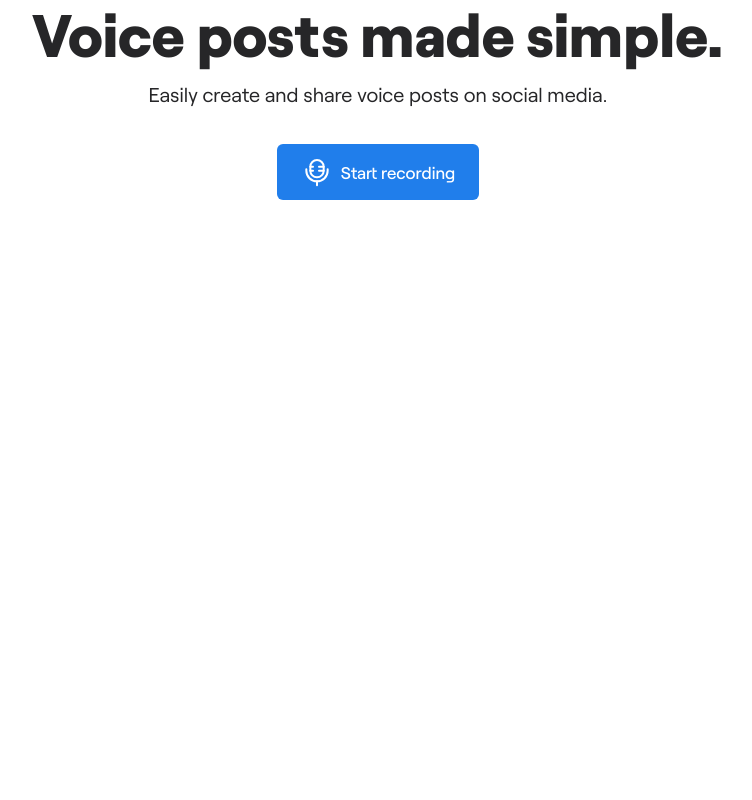
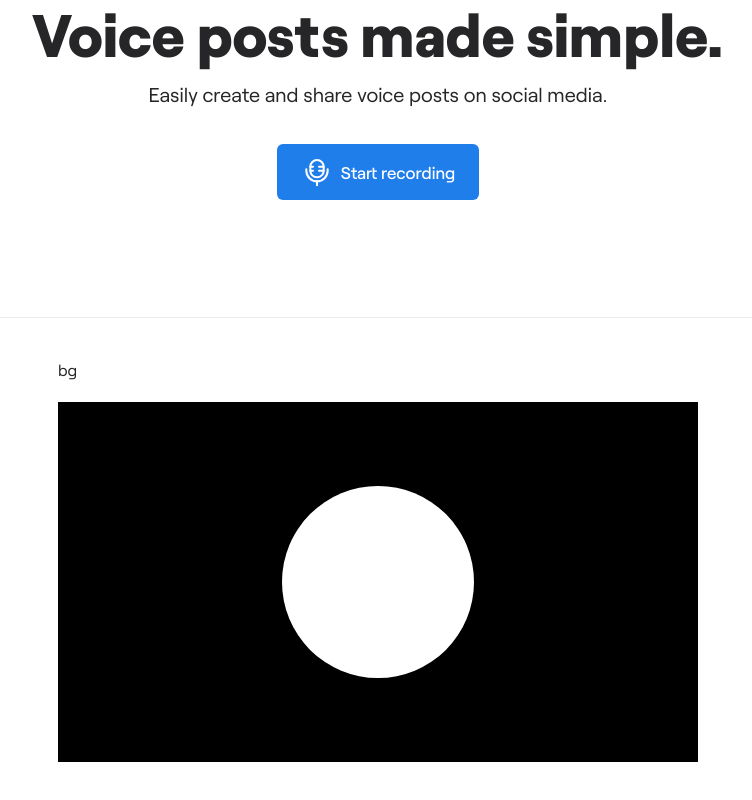
Before and after one commit to hixvmx/sound-post, a Next.js app: page / in a window 1280 px wide. Shown: the part 228-1028 px from the top of the page, without its empty margins (262-1014 px from the left). Before the commit the page ends 800 px from the top, so only its background shows below. Built offline with nearby package versions, Linux system fonts and the light colour scheme; no server answers.

Commit message:
feat: Start design of Studio section (incomplete)

```diff
--- /dev/null
+++ b/src/components/Pages/Home/Studio/Preview/Avatar.jsx
@@ -0,0 +1,35 @@
+import { isNull } from "@/app/helpers/utils";
+
+export default function Avatar({ img, bg, size }) {
+
+    const handleAvatarChange = (e) => {
+        const file = e.target.files[0];
+        if (file) {
+            const imageUrl = URL.createObjectURL(file);
+            img.change(imageUrl);
+        } else {
+            img.change(null);
+        }
+    }
+
+    return (
+        <label className="w-fit">
+            <input
+                type="file"
+                accept="image/*"
+                onChange={handleAvatarChange}
+                hidden
+            />
+            <div
+                className="rounded-full bg-white overflow-hidden cursor-pointer"
+                style={{
+                    width: `${(size * 0.2) / 2}px`,
+                    height: `${(size * 0.2) / 2}px`,
+                    backgroundColor: bg.value,
+                }}
+            >
+                {!isNull(img.value) ? <img src={img.value} className="w-full h-full" /> : null}
+            </div>
+        </label>
+    )
+}
--- /dev/null
+++ b/src/components/Pages/Home/Studio/Preview/PreviewHeader.jsx
@@ -0,0 +1,8 @@
+
+export default function PreviewHeader() {
+    return (
+        <div className="w-full flex items-center gap-2">
+            bg
+        </div>
+    )
+}
--- /dev/null
+++ b/src/components/Pages/Home/Studio/Preview/index.jsx
@@ -0,0 +1,28 @@
+import Avatar from "./Avatar";
+
+export default function Preview({
+    videoSize = { w: 0, h: 0 },
+    videoBg = { value: '#ffffff', change: () => { } },
+    avatarBg = { value: '#ffffff', change: () => { } },
+    avatarImg = { value: '', change: () => { } },
+}) {
+
+    const { w, h } = videoSize;
+
+    return (
+        <div
+            className="my-4 flex items-center justify-center"
+            style={{
+                width: `${w / 3}px`,
+                height: `${h / 3}px`,
+                backgroundColor: videoBg.value,
+            }}
+        >
+            <Avatar
+                img={avatarImg}
+                bg={avatarBg}
+                size={w}
+            />
+        </div>
+    )
+}
--- /dev/null
+++ b/src/components/Pages/Home/Studio/index.jsx
@@ -0,0 +1,37 @@
+"use client"
+import { useState } from "react";
+import Preview from "./Preview";
+import PreviewHeader from "./Preview/PreviewHeader";
+
+
+export default function Studio() {
+
+    // Avata and BG colors
+    const [videoBg, setVideoBg] = useState('#000000')
+    const [avatarBg, setAvatarBg] = useState('#ffffff')
+    const [avatarImg, setAvatarImg] = useState(null);
+
+
+    // const { width, height } = { width: 1920, height: 1080 };
+    const videoWidth = 1920;
+    const videoHeight = 1080;
+
+    return (
+        <section id="record">
+            <div className="w-full max-w-6xl mx-auto flex flex-col items-center justify-center border-t mb-20 pt-10">
+
+
+                <div className="flex flex-col gap-1">
+                    <PreviewHeader
+                    />
+                    <Preview
+                        videoSize={{ w: videoWidth, h: videoHeight }}
+                        videoBg={{ value: videoBg, change: setVideoBg }}
+                        avatarBg={{ value: avatarBg, change: setAvatarBg }}
+                        avatarImg={{ value: avatarImg, change: setAvatarImg }}
+                    />
+                </div>
+            </div>
+        </section>
+    )
+}
--- a/src/components/Pages/Home/index.jsx
+++ b/src/components/Pages/Home/index.jsx
@@ -1,5 +1,6 @@
 import Header from "./Header";
 import Hero from "./Hero";
+import Studio from "./Studio";
 
 
 export default function HomePage() {
@@ -7,6 +8,7 @@ export default function HomePage() {
         <div>
             <Header />
             <Hero />
+            <Studio />
         </div>
     )
 }
```
